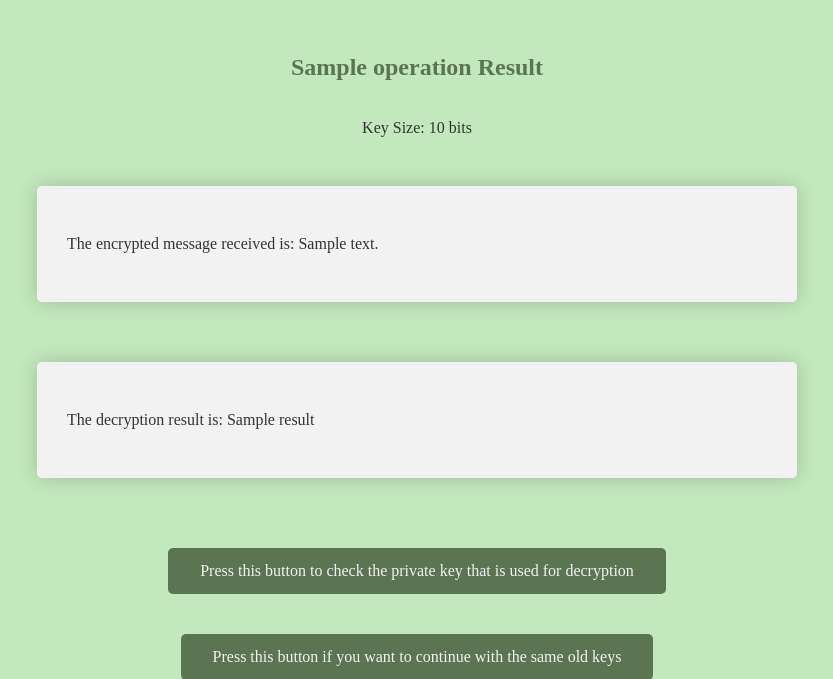
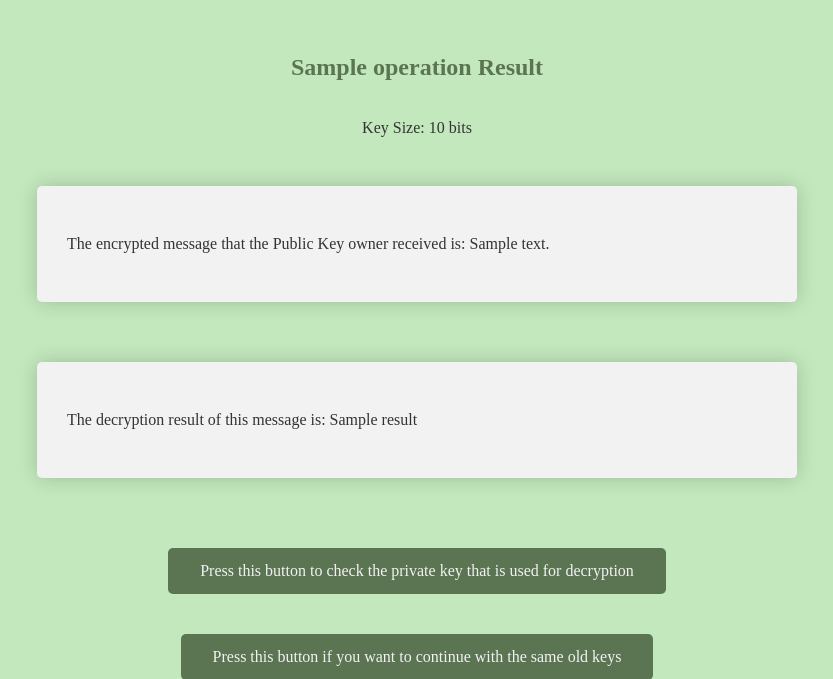
Before and after one commit to Charbelghanime/RSA_flask, a Flask app: template Templates/results.html in a window 1280 px wide. Shown: the top 679 px of the page, without its empty margins (223-1056 px from the left). Run offline with Flask 3, Linux system fonts and the light colour scheme; the template is opened without the code that fills it: most values are stand-ins (such as "Sample title", 1, 10 or a date in 2020).

Commit message:
Update results.html

```diff
--- a/Templates/results.html
+++ b/Templates/results.html
@@ -13,11 +13,11 @@
     <p>Key Size: {{ keysize }} bits</p>
 
     <div class="limit">
-        <p>The encrypted message received is: {{ message }}</p>
+        <p>The encrypted message that the Public Key owner received is: {{ message }}</p>
     </div>
 
     <div class="limit">
-        <p>The decryption result is: {{ result }}</p>
+        <p>The decryption result of this message is: {{ result }}</p>
     </div>
 
     {% if operation == 'Encrypt' and private_key_n and private_key_d %}
```
